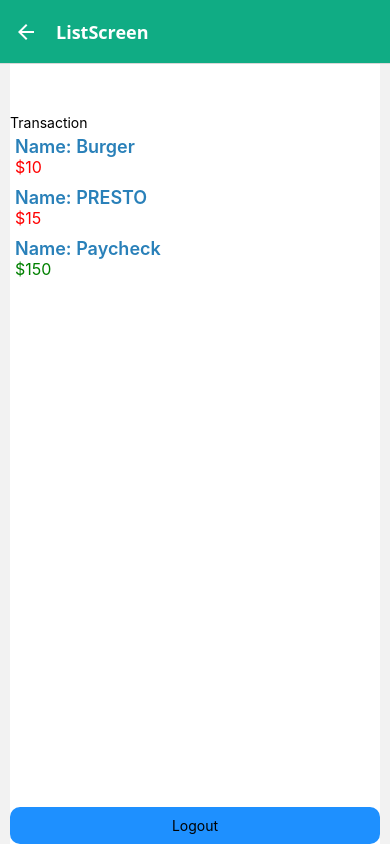
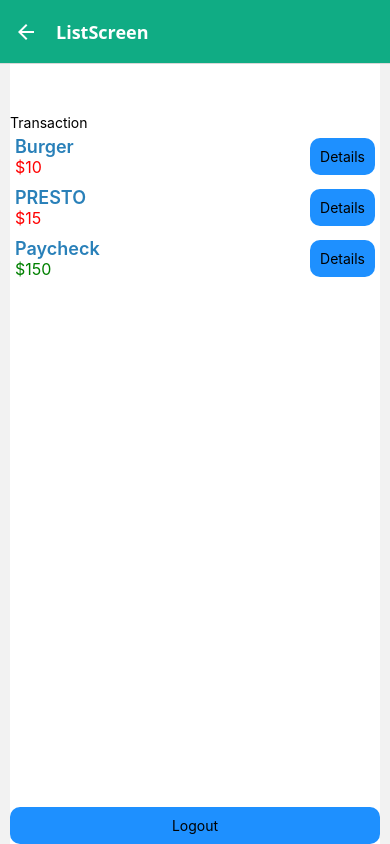
Before and after one commit to Obspogon/ALI_T1, a React Native app: screen /ListScreen in a window 390 px wide. Built offline with nearby package versions, Linux system fonts and the light colour scheme.

Commit message:
add details screen

```diff
--- a/App.js
+++ b/App.js
@@ -2,6 +2,7 @@ import { createNativeStackNavigator } from "@react-navigation/native-stack";
 import { NavigationContainer } from "@react-navigation/native";
 import LoginScreen from "./LoginScreen";
 import ListScreen from "./ListScreen";
+import DetailScreen from "./DetailScreen";
 
 const Stack = createNativeStackNavigator();
 
@@ -18,6 +19,7 @@ export default function App() {
 				<Stack.Group screenOptions={headerOption}>
 					<Stack.Screen component={LoginScreen} name="LoginScreen" />
 					<Stack.Screen component={ListScreen} name="ListScreen" />
+					<Stack.Screen component={DetailScreen} name="DetailScreen" />
 				</Stack.Group>
 			</Stack.Navigator>
 		</NavigationContainer>
--- /dev/null
+++ b/DetailScreen.js
@@ -0,0 +1,37 @@
+import { StyleSheet, Text, View, Pressable } from "react-native";
+
+const DetailScreen = ({ navigation, route }) => {
+	return (
+		<View style={styles.container}>
+			<Text style={styles.amountStyle}>$50.00</Text>
+			<Text style={styles.nameStyle}>Name</Text>
+			<Text style={styles.textStyle}>Location</Text>
+			<Text style={styles.textStyle}>Date</Text>
+			<Text style={styles.textStyle}>Cat</Text>
+		</View>
+	);
+};
+
+const styles = StyleSheet.create({
+	container: {
+		flex: 1,
+		backgroundColor: "#fff",
+		justifyContent: "flex-start",
+		alignItems: "center",
+		paddingTop: 10,
+		marginHorizontal: 10,
+	},
+	amountStyle: { fontSize: 70 },
+	nameStyle: { fontSize: 30, fontVariant: "bold" },
+	textStyle: { fontSize: 16 },
+	button: {
+		backgroundColor: "dodgerblue",
+		padding: 10,
+		alignItems: "center",
+		alignSelf: "center",
+		width: "100%",
+		borderRadius: 10,
+	},
+});
+
+export default DetailScreen;
--- a/ListScreen.js
+++ b/ListScreen.js
@@ -24,8 +24,18 @@ const ListScreen = ({ navigation, route }) => {
 							}}
 						>
 							<View>
-								<Text style={{ fontSize: 18, fontWeight: "600", color: "#2980b9" }}>Name: {item.name}</Text>
+								<Text style={{ fontSize: 18, fontWeight: "600", color: "#2980b9" }}>{item.name}</Text>
 								<Text style={{ fontSize: 16, color: item.expense ? "red" : "green" }}>${item.amount}</Text>
+							</View>
+							<View>
+								<Pressable
+									style={({ pressed }) => [styles.button, { backgroundColor: pressed ? "lightblue" : "dodgerblue" }]}
+									onPress={() => {
+										navigation.navigate("DetailScreen");
+									}}
+								>
+									<Text style={styles.buttonText}>Details</Text>
+								</Pressable>
 							</View>
 						</View>
 					);
@@ -52,7 +62,7 @@ const styles = StyleSheet.create({
 		backgroundColor: "#fff",
 		alignItems: "center",
 		justifyContent: "flex-start",
-		alignItems: "flex-start",
+		alignItems: "stretch",
 		paddingTop: 50,
 		marginHorizontal: 10,
 	},
```
